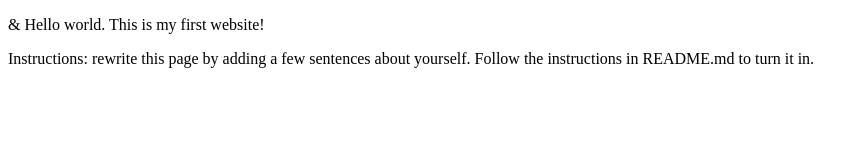
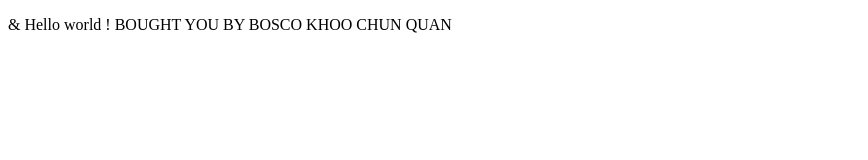
Before and after one commit to asdfghjklqwertyuiop1234/test, a plain HTML site: page index.html in a window 1280 px wide. Shown: the whole page, without its empty margins (0-868 px from the left). Drawn offline with Linux system fonts and the light colour scheme.

Commit message:
UPDATE 2

```diff
--- a/index.html
+++ b/index.html
@@ -5,7 +5,6 @@
   <title>Internet Technologies and Web Design</title>
 </head>
 <body>
-  <p>&amp; Hello world. This is my first website!</p>
-  <p>Instructions: rewrite this page by adding a few sentences about yourself. Follow the instructions in README.md to turn it in.</p>
+  <p>&amp; Hello world ! BOUGHT YOU BY BOSCO KHOO CHUN QUAN</p>
 </body>
 </html>
```
